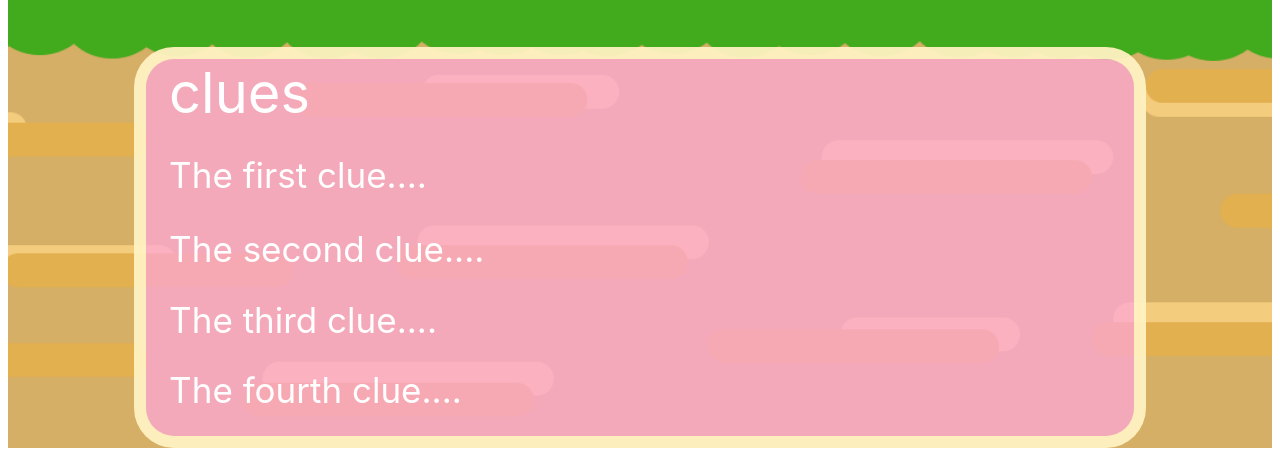
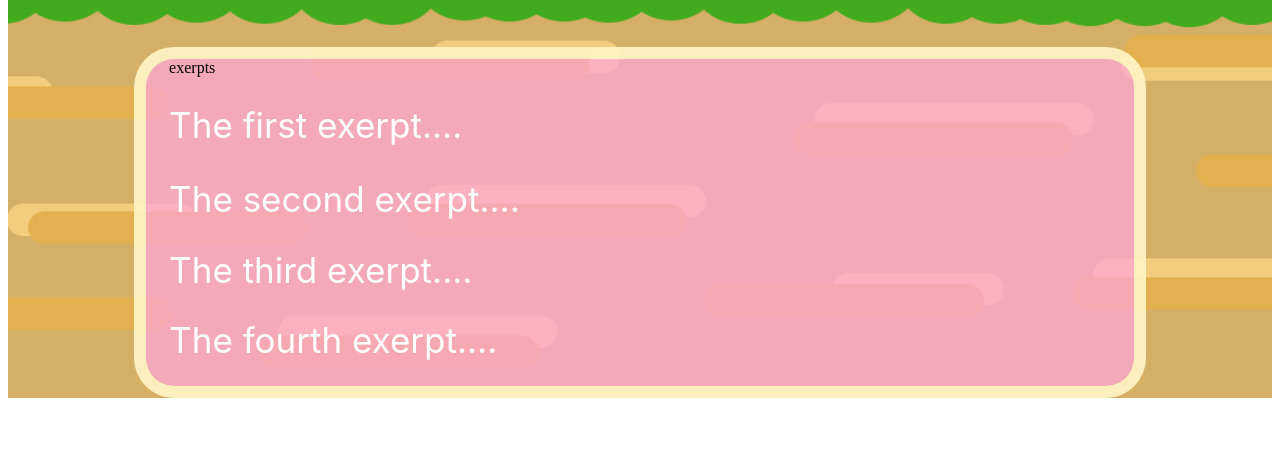
Before and after one commit to GenuisJ01/food-for-kirby, a website: page frontend/html/puzzle1.html in a window 1280 px wide. Shown: the part 754-1210 px from the top of the page. After the commit the page ends 1160 px from the top, so only its background shows below. Drawn offline with Linux system fonts and the light colour scheme.

Commit message:
updates the class and id names as well as the text content for the exerpts and the box they're held in

```diff
--- a/frontend/css/styles.css
+++ b/frontend/css/styles.css
@@ -481,7 +481,7 @@ width: auto;
     align-self: stretch;
     max-width: 100%;
   }
-  #clues-box {
+  #exerpts-box {
     position: relative;
     border-radius: 40px;
     border: 12px solid rgba(255, 252, 191, 0.83);
@@ -498,55 +498,55 @@ width: auto;
     max-width: 70%;
   }
   @media (max-width: 991px) {
-    #clues-box {
+    #exerpts-box {
       margin-top: 40px;
       padding: 0 20px;
     }
   }
-  #clues-box.inactive{
+  #exerpts-box.inactive{
     transform: scale(0)
   }
-  #clue-box-title {
+  #exerpt-box-title {
     color: #fff;
     font: 400 56px Inter, sans-serif;
   }
   @media (max-width: 991px) {
-    #clue-box-title {
+    #exerpt-box-title {
       font-size: 40px;
     }
   }
-  #clue-box-title.inactive{
+  #exerpt-box-title.inactive{
     transform: scale(0)
   }
-  #clue1 {
+  #exerpt1 {
     color: #fff;
     margin-top: 27px;
     font: 400 35px Inter, sans-serif;
   }
-  #clue2 {
+  #exerpt2 {
     color: #fff;
     margin-top: 32px;
     font: 400 35px Inter, sans-serif;
   }
-  #clue3 {
+  #exerpt3 {
     color: #fff;
     margin-top: 29px;
     font: 400 35px Inter, sans-serif;
   }
-  #clue4 {
+  #exerpt4 {
     color: #fff;
     margin-top: 28px;
     font: 400 35px Inter, sans-serif;
   }
-  #clue1.inactive{
+  #exerpt1.inactive{
     transform: scale(0)
   }
-  #clue2.inactive{
+  #exerpt2.inactive{
     transform: scale(0)
   }
-  #clue3.inactive{
+  #exerpt3.inactive{
     transform: scale(0)
   }
-  #clue4.inactive{
+  #exerpt4.inactive{
     transform: scale(0)
   }
--- a/frontend/html/puzzle1.html
+++ b/frontend/html/puzzle1.html
@@ -115,12 +115,12 @@
             id="sitting-kirby"
           />
         </div>
-        <div id="clues-box">
-          <div class="clue" id="clue-box-title">clues</div>
-          <div id="clue1" class="clue">The first clue....</div>
-          <div id="clue2" class="clue">The second clue....</div>
-          <div id="clue3" class="clue">The third clue....</div>
-          <div id="clue4" class="clue">The fourth clue....</div>
+        <div id="exerpts-box">
+          <div class="exerpt" id="exerpts-box-title">exerpts</div>
+          <div id="exerpt1" class="exerpt">The first exerpt....</div>
+          <div id="exerpt2" class="exerpt">The second exerpt....</div>
+          <div id="exerpt3" class="exerpt">The third exerpt....</div>
+          <div id="exerpt4" class="exerpt">The fourth exerpt....</div>
         </div>
       </div>
 
```
